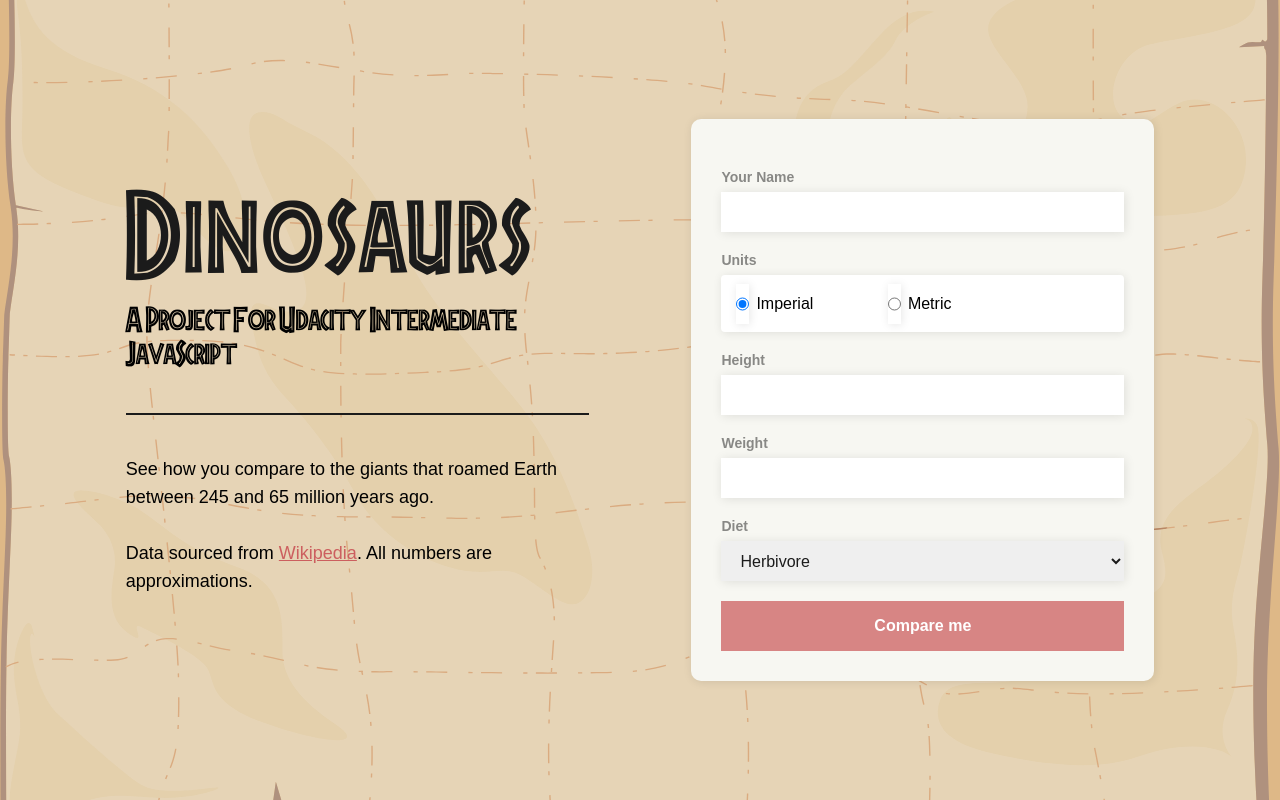
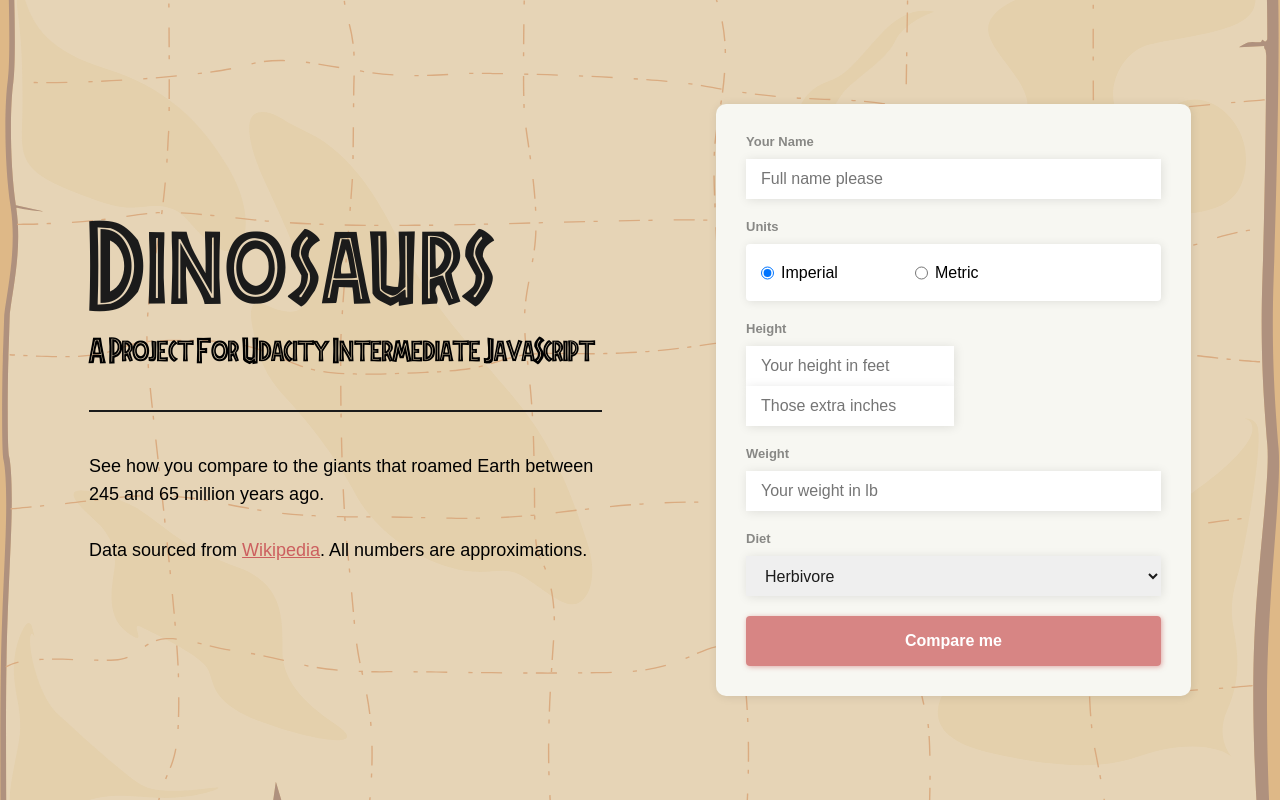
Before and after one commit to brice-pieterse/Udacity-Intermediate-JS-OOP-Dino, a plain HTML site: page index.html in a window 1280 px wide. Both pictures are taken after a click on the radio button "Imperial". Drawn offline with Linux system fonts and the light colour scheme.

Commit message:
feat: Add imperial vs. metric units to form, form load animation

```diff
--- /dev/null
+++ b/app.js
@@ -0,0 +1,43 @@
+const compareBtn = document.getElementById("compare");
+const form = document.querySelector(".form-wrapper");
+const imperialBtn = document.querySelector(".imperial-btn");
+const metricBtn = document.querySelector(".metric-btn");
+const imperialHeight = document.querySelector(".imperial-height-wrapper");
+const metricHeight = document.querySelector(".metric-height-wrapper");
+const weightInput = document.querySelector(".weight-input");
+
+
+//reload form animation
+function loadForm(){
+    const keyframes = [
+        {
+          transform: "translateY(-300px) scale(.5)",
+          opacity: 0
+        },
+        {
+            transform: "translateY(0px) scale(1)",
+            opacity: 1
+        }
+      ];
+      const options = {
+          duration: 750,
+          easing: 'ease-out'
+      }
+      form.animate(keyframes, options);
+}
+
+window.onload = loadForm;
+
+//change form text based on imperial/metric units
+imperialBtn.addEventListener("click", () => {
+  metricHeight.style.display = "none";
+  imperialHeight.style.display = "flex";
+  weightInput.placeholder = "Your weight in lb";
+});
+metricBtn.addEventListener("click", () => {
+  imperialHeight.style.display = "none";
+  metricHeight.style.display = "flex";
+  weightInput.placeholder = "Your weight in kg";
+});
+
+compareBtn.addEventListener("click", () => {});
--- a/index.html
+++ b/index.html
@@ -29,30 +29,54 @@
           </p>
         </div>
         <div class="form-wrapper">
-          <form>
+          <form class="form-block">
             <label class="form-text" for="u-name">Your Name</label>
-            <input type="text" id="u-name" />
+            <input type="text" id="u-name" placeholder="Full name please" />
             <p class="form-text">Units</p>
             <div class="radio-btn-container">
-              <input type="radio" id="imperial" />
+              <input class="imperial-btn" type="radio" id="imperial" name="units" />
               <label class="radio-text" for="imperial">Imperial</label>
-              <input type="radio" id="metric" />
+              <input class="metric-btn" type="radio" id="metric" name="units" checked="true" />
               <label class="radio-text" for="metric">Metric</label>
             </div>
-            <label class="form-text" for="height">Height</label>
-            <input type="number" id="height" />
+            <div class="metric-height-wrapper">
+              <label class="form-text" for="height">Height</label>
+              <input
+                type="number"
+                id="height"
+                placeholder="Your height in cm"
+              />
+            </div>
+            <div class="imperial-height-wrapper">
+              <label class="form-text" for="feet">Height</label>
+              <div class="inperial-units-wrapper">
+                <input
+                  class="feet-input"
+                  type="number"
+                  id="feet"
+                  placeholder="Your height in feet"
+                />
+                <input
+                  class="inch-input"
+                  type="number"
+                  id="inches"
+                  placeholder="Those extra inches"
+                />
+              </div>
+            </div>
             <label class="form-text" for="weight">Weight</label>
-            <input type="number" id="weight" />
+            <input class="weight-input" type="number" id="weight" placeholder="Your weight in kg" />
             <label class="form-text" for="weight">Diet</label>
             <select id="diet" name="dier">
               <option value="herbivore">Herbivore</option>
               <option value="carnivore">Carnivore</option>
               <option value="omnivore">Omnivore</option>
             </select>
-            <button>Compare me</button>
+            <button id="compare">Compare me</button>
           </form>
         </div>
       </div>
     </div>
+    <script src="./app.js"></script>
   </body>
 </html>
--- a/styles.css
+++ b/styles.css
@@ -75,10 +75,14 @@ body {
     background-color: #1b1b1b;
 }
 
+
+
+/* || FORM STYLES */
+
 .form-wrapper {
-    padding: 30px 30px 30px 30px;
+    padding: 10px 30px 30px 30px;
     background-color: rgb(247, 247, 242);
-    width: 45%;
+    width: 475px;
     box-shadow: 1px 1px 10px rgb(0,0,0,0.1);
     border-radius: 10px;
 }
@@ -103,12 +107,12 @@ form {
 input, select {
     height: 40px;
     border-style: none;
-    box-shadow: 1px 1px 10px rgb(0,0,0,0.1);
     padding-left: 15px;
     font-size: 16px;
     font-weight: 500;
     font-family: sans-serif;
     color: #1b1b1b;
+    box-shadow: 1px 1px 10px rgb(0,0,0,0.1);
 }
 
 .radio-btn-container input {
@@ -116,6 +120,7 @@ input, select {
     bottom: 1px;
     margin-left: 0;
     margin-right: 7px;
+    box-shadow: none;
 }
 
 button {
@@ -125,7 +130,9 @@ button {
     font-size: 16px;
     font-weight: 600;
     border-style: none;
+    border-radius: 4px;
     background-color: rgb(204, 95, 95, 0.75);
+    box-shadow: 1px 1px 5px rgb(204, 95, 95, 0.5);
     color: white;
     cursor: pointer;
 }
@@ -134,6 +141,33 @@ button {
 button:hover {
     background-color: rgb(204, 95, 95);
 }
+
+.imperial-height-wrapper {
+    display: flex;
+    flex-direction: column;
+    margin-bottom: 0px;
+    display: none;
+}
+
+.imperial-units-wrapper {
+    display: flex;
+    flex-direction: row;
+    margin-bottom: 0px;
+    max-width: 200px;
+}
+
+.metric-height-wrapper {
+    width: 100%;
+    display: flex;
+    flex-direction: column;
+    margin-bottom: 0px;
+}
+
+.feet-input, .inch-input {
+    max-width: 50%;
+    margin-right: 15px;
+}
+
 
 
 /* || TYPOGRAPHY STYLES */
@@ -164,8 +198,8 @@ button:hover {
 
 .form-text {
     margin-top: 20px;
-    margin-bottom: 7px;
-    font-size: 14px;
+    margin-bottom: 10px;
+    font-size: 13px;
     font-weight: 600;
     font-family: sans-serif;
     color: #1b1b1b;
```
